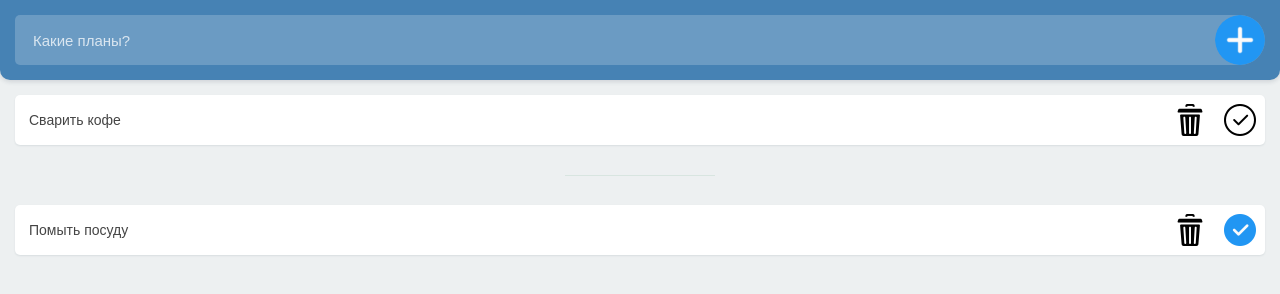
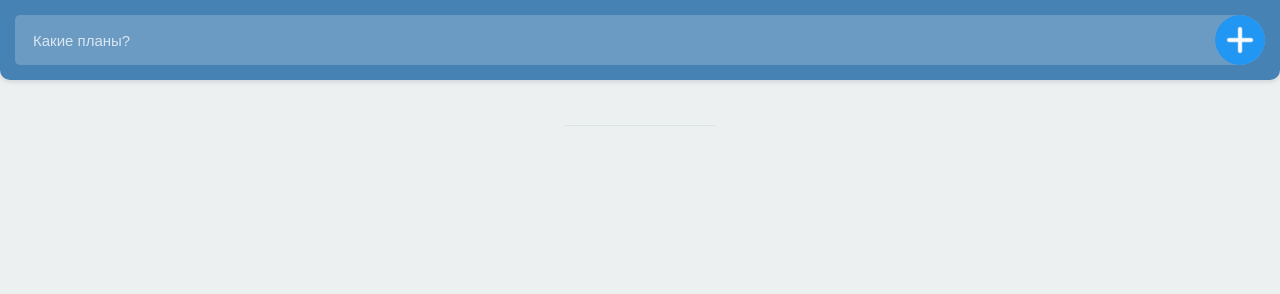
Before and after one commit to DokerMW/ToDo, a plain HTML site: page index.html in a window 1280 px wide. Drawn offline with Linux system fonts and the light colour scheme.

Commit message:
del: html li

```diff
--- a/index.html
+++ b/index.html
@@ -24,22 +24,10 @@
 	<div class="todo-container">
 
 		<ul class="todo todo-list" id="todo">
-			<li class="todo-item">
-				<span class="text-todo">Сварить кофе</span>
-				<div class="todo-buttons">
-					<button class="todo-remove"></button>
-					<button class="todo-complete"></button>
-				</div>
-			</li>
+
 		</ul>
 		<ul class="todo todo-completed" id="completed">
-			<li class="todo-item">
-				<span class="text-todo">Помыть посуду</span>
-				<div class="todo-buttons">
-					<button class="todo-remove"></button>
-					<button class="todo-complete"></button>
-				</div>
-			</li>
+
 		</ul>
 	</div>
 
```
